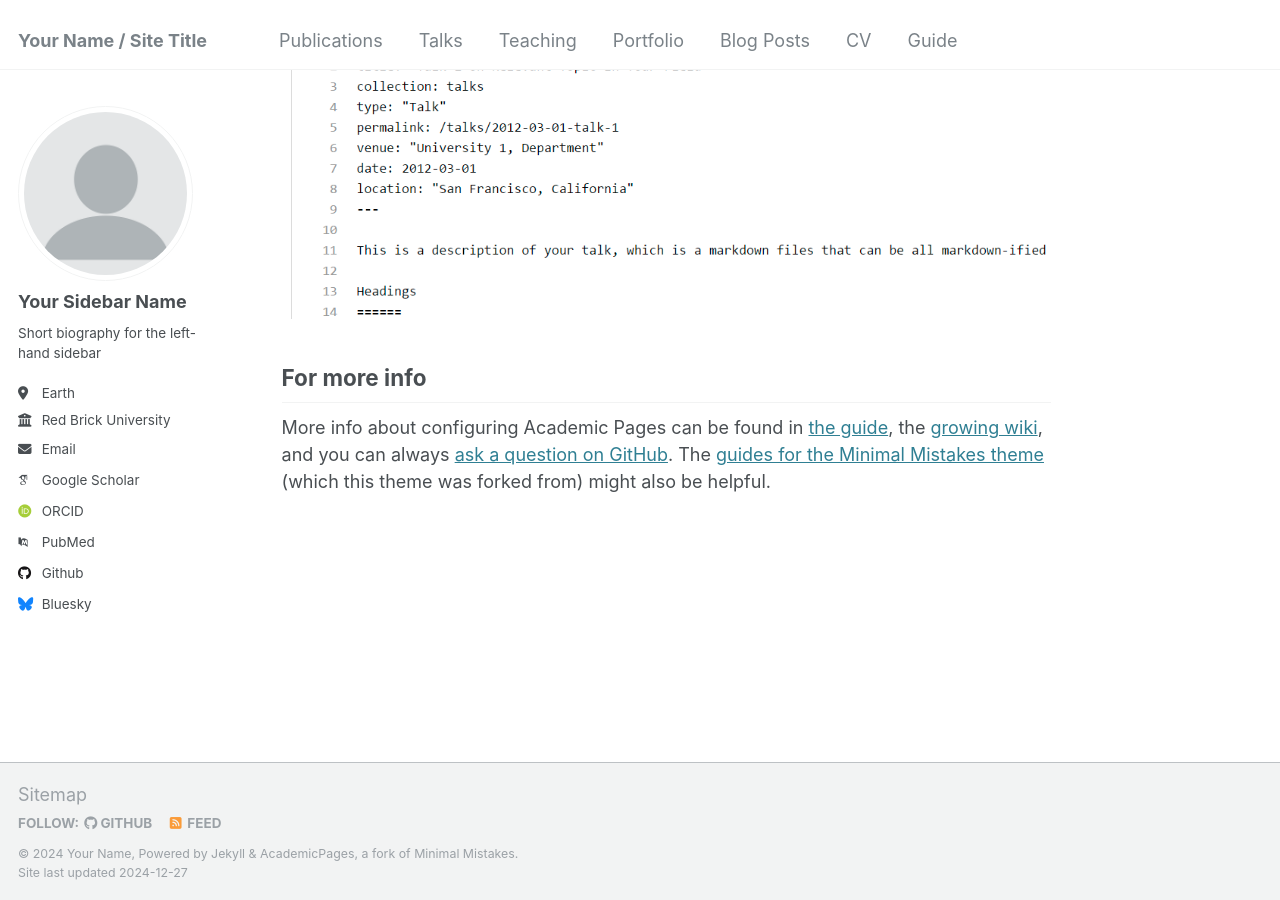
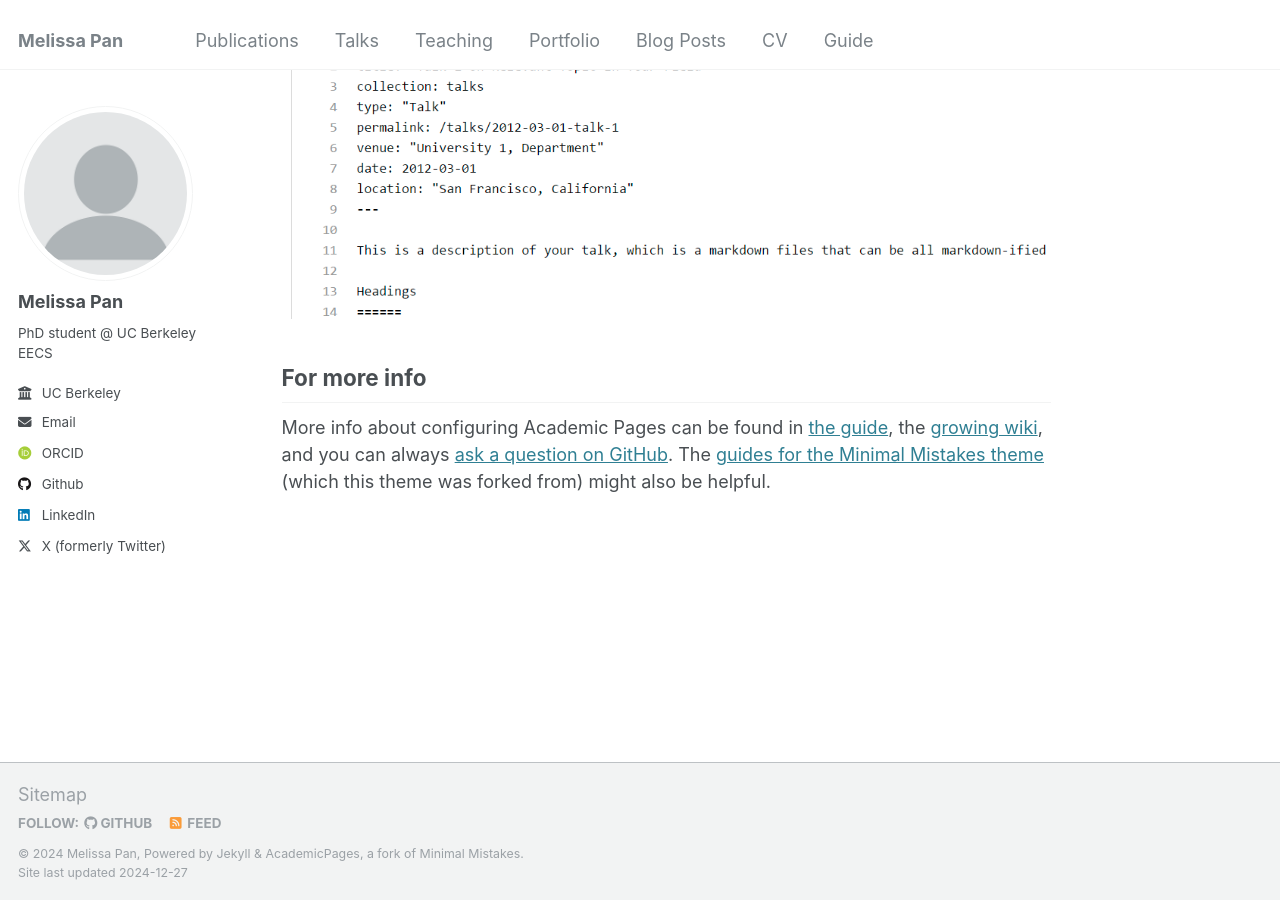
Before and after one commit to melissa-pan/melissa-pan.github.io, a Jekyll site: the page built from _pages/about.md, in a window 1280 px wide and 900 px high, scrolled down 2643 px. Built offline with Jekyll 4.4.1, drawn with Linux system fonts in a browser that asks for light colours; some web fonts are replaced.

Commit message:
updated config

```diff
--- a/_config.yml
+++ b/_config.yml
@@ -8,13 +8,13 @@
 
 # Basic Site Settings
 locale                   : "en-US"
-title                    : "Your Name / Site Title"
+title                    : "Melissa Pan"
 title_separator          : "-"
-name                     : &name "Your Name"
+name                     : &name "Melissa Pan"
 description              : &description "personal description"
-url                      : https://academicpages.github.io # the base hostname & protocol for your site e.g. "https://[your GitHub username].github.io"
+url                      : https://melissa-pan.github.io # the base hostname & protocol for your site e.g. "https://[your GitHub username].github.io"
 baseurl                  : "" # the subpath of your site, e.g. "/blog"
-repository               : "academicpages/academicpages.github.io"
+repository               : "melissa-pan/melissa-pan.github.io"
 
 # Site Author - The following control what appear as part of the author content on the side bar.
 #               If a field is blank the icon and link will not appear, otherwise it will be shown.
@@ -22,21 +22,21 @@ repository               : "academicpages/academicpages.github.io"
 author:
   # Biographic information
   avatar           : "profile.png"
-  name             : "Your Sidebar Name"
+  name             : "Melissa Pan"
   pronouns         : # example: "she/her"
-  bio              : "Short biography for the left-hand sidebar"
-  location         : "Earth"
-  employer         : "Red Brick University"
+  bio              : "PhD student @ UC Berkeley EECS"
+  location         : #"Berkeley, CA"
+  employer         : "UC Berkeley"
   uri              : # URL
-  email            : "none@example.org"
+  email            : "melissapan [at] berkeley [dot] edu"
 
   # Academic websites
   arxiv            : # URL - Update with the correct link to your profile
-  googlescholar    : "https://scholar.google.com/citations?user=PS_CX0AAAAAJ"
+  googlescholar    : #"https://scholar.google.com/citations?user=PS_CX0AAAAAJ"
   impactstory      : # URL
-  orcid            : "http://orcid.org/yourorcidurl"
+  orcid            : "https://orcid.org/0009-0001-7826-2049"
   semantic         : # URL
-  pubmed           : "https://www.ncbi.nlm.nih.gov/pubmed/?term=john+snow"
+  pubmed           : # "https://www.ncbi.nlm.nih.gov/pubmed/?term=john+snow"
   researchgate     : # URL
   scopus           : # URL
 
@@ -44,12 +44,12 @@ author:
   bitbucket        : # Username - Update with your username on the site
   codepen          : # Username
   dribbble         : # Username
-  github           : "academicpages"
+  github           : "melissa-pan" # Username
   kaggle           : # Username
   stackoverflow    : # User number or user number and name (i.e., use "1" or "1/jeff-atwood")
 
   # Social media
-  bluesky          : "bsky.app" # Replace this with you Bluesky username
+  bluesky          : # "bsky.app" # Replace this with you Bluesky username
   facebook         : # Username
   flickr           : # Username
   foursquare       : # Username
@@ -58,7 +58,7 @@ author:
   keybase          : # Username
   instagram        : # Username
   lastfm           : # Username
-  linkedin         : # Username
+  linkedin         : melissa-zhiyang-pan # Username
   mastodon         : # URL
   medium           : # URL
   pinterest        : # Username
@@ -66,7 +66,7 @@ author:
   steam            : # Username
   telegram         : # URL
   tumblr           : # Username
-  twitter          : # Username for X / Twitter
+  twitter          : melissa_zyp # Username for X / Twitter
   vine             : # Username
   weibo            : # Username
   wikipedia        : # Username
```
